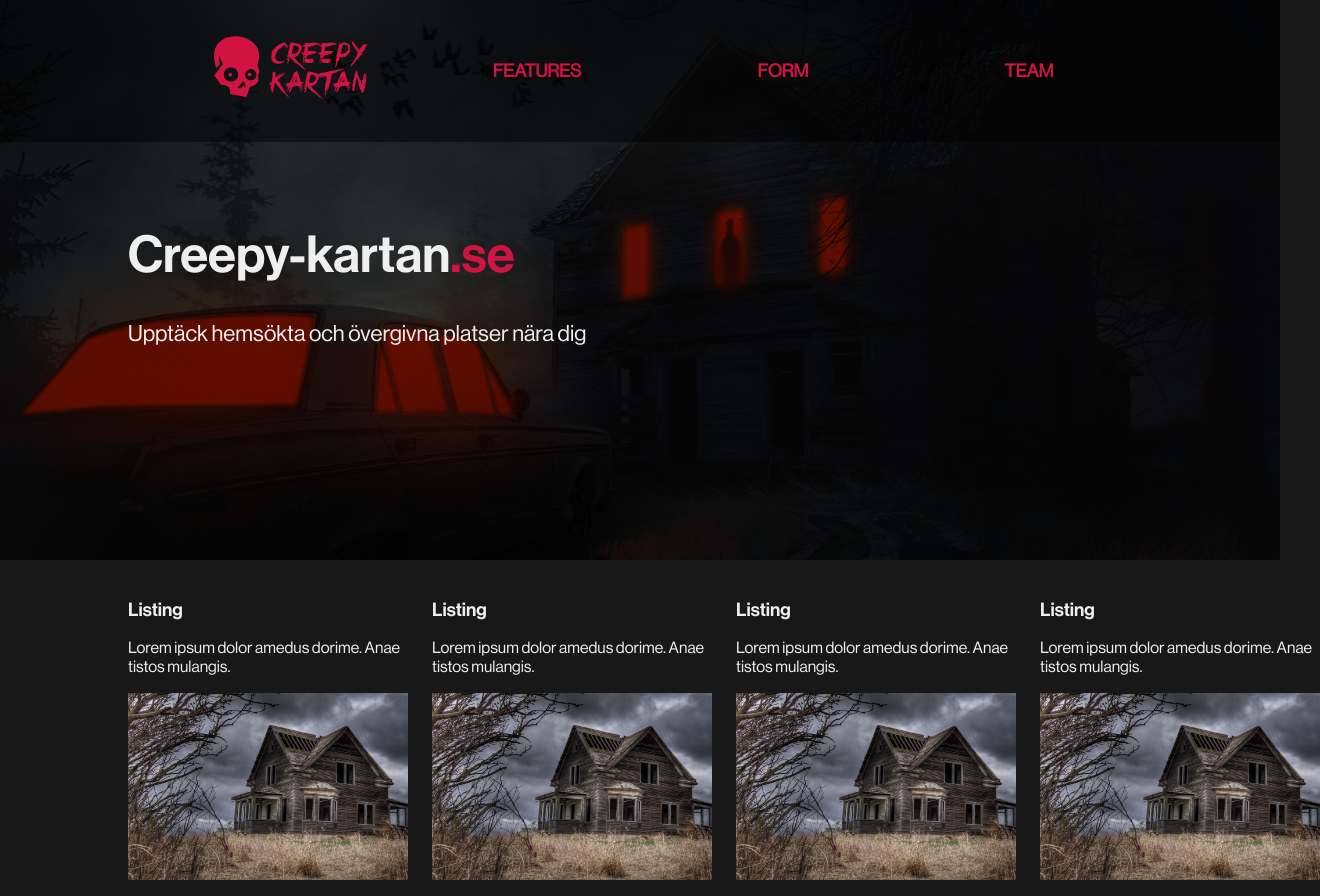
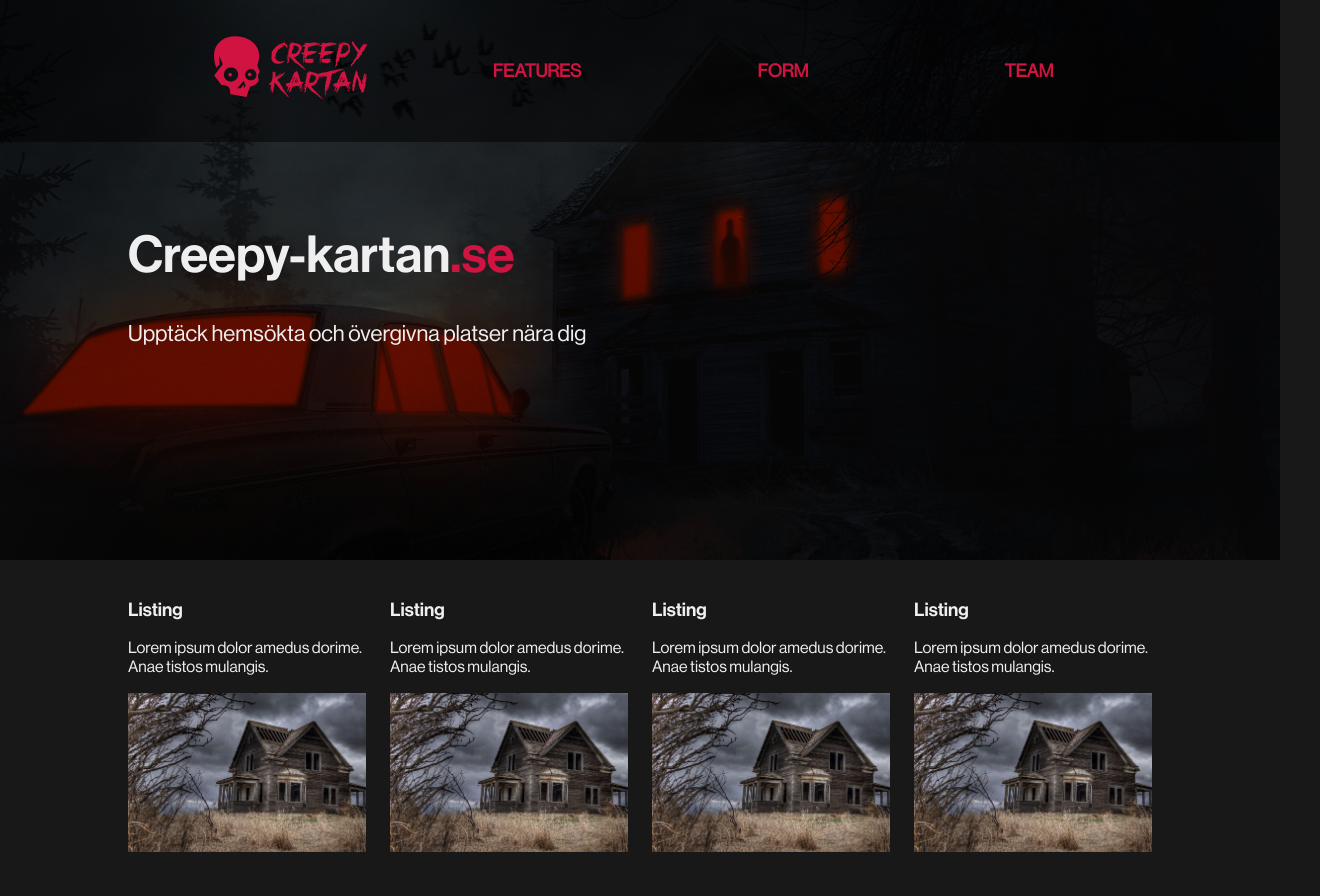
Before and after one commit to Wolfskii/creepy-tracker, a React (Create React App) app: page / in a window 1280 px wide. Shown: the top 896 px of the page, 1320 px wide, since content can reach past the window. Built offline with nearby package versions, Linux system fonts and the light colour scheme.

Commit message:
Fixing images overflowing in css-grid

```diff
--- a/src/components/Listing.js
+++ b/src/components/Listing.js
@@ -11,5 +11,5 @@
 }
 
 const imgStyle = {
-  maxWidth: '280px'
+
 }
--- a/src/index.css
+++ b/src/index.css
@@ -27,6 +27,8 @@
 h4 { font-size: 2.4em; }
 h5 { font-size: 2.0em; }
 h6 { font-size: 1.6em; }
+
+img { max-width: 100%; }
 
 .container {
   width: 80%;
```
